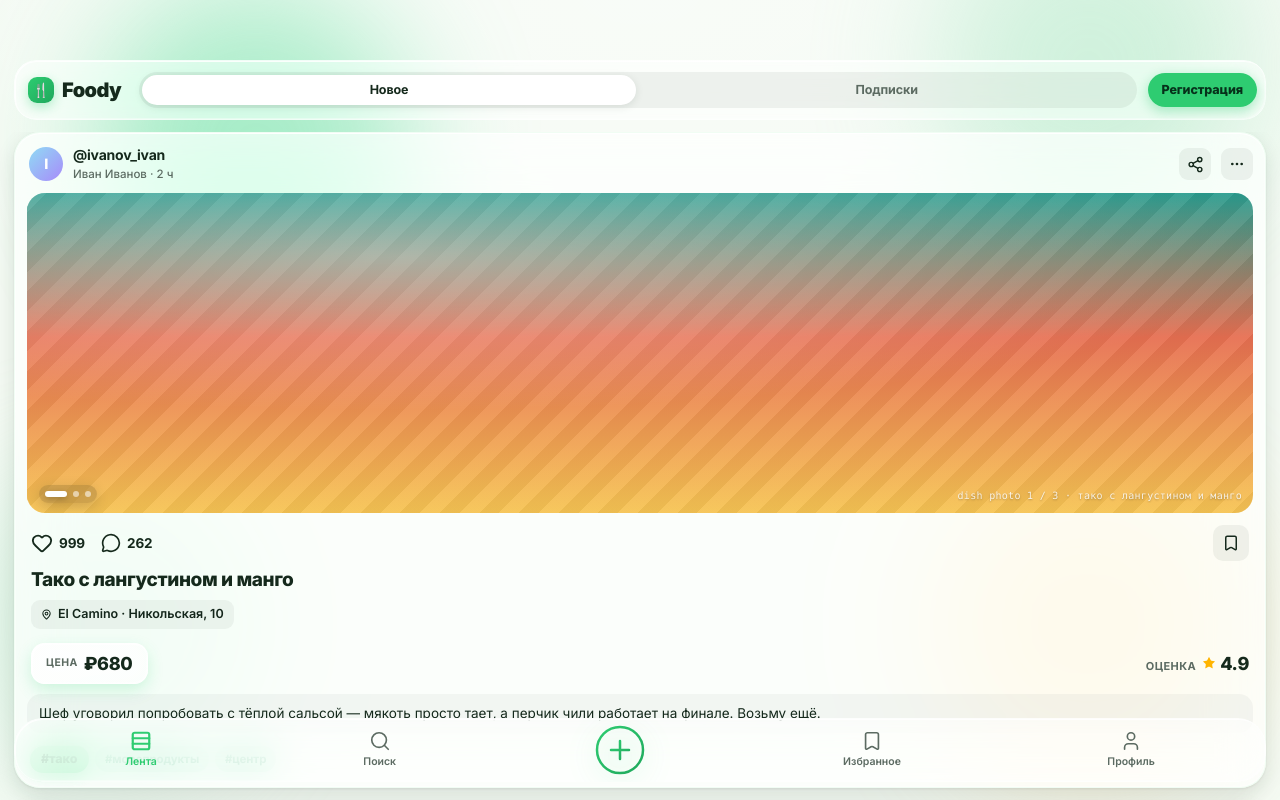
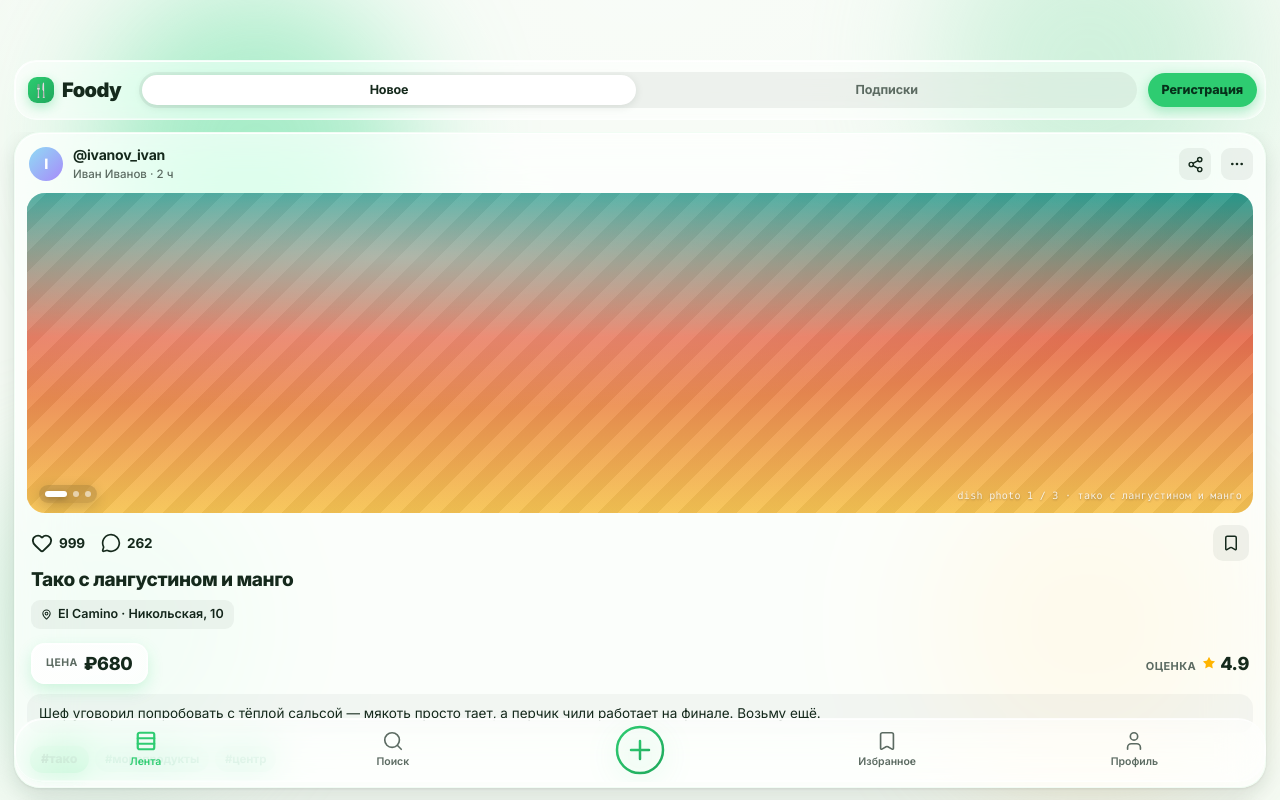
Before and after one commit to goldslugger762/foody-front, a Next.js app: page / in a window 1280 px wide. Built offline with nearby package versions, Linux system fonts and the light colour scheme.

Commit message:
center nav bottom bar

```diff
--- a/components/feed/bottom-tab-bar.tsx
+++ b/components/feed/bottom-tab-bar.tsx
@@ -27,7 +27,7 @@ type TabItem = {
 const TABS: TabItem[] = [
   { id: "feed", label: "Лента", icon: Rows3, href: "/" },
   { id: "search", label: "Поиск", icon: Search, href: "/search" },
-  { id: "add", label: "", icon: Plus, primary: true },
+  { id: "add", label: "Создать пост", icon: Plus, primary: true },
   { id: "saved", label: "Избранное", icon: Bookmark },
   { id: "me", label: "Профиль", icon: User },
 ];
@@ -48,16 +48,16 @@ export function BottomTabBar({ brand }: BottomTabBarProps) {
       className="absolute right-3.5 bottom-[18px] left-3.5 z-30 h-16"
     >
       <GlassSurface className="h-16 rounded-[28px]">
-        <div className="flex h-16 items-center justify-around px-2">
+        <ul className="grid h-16 grid-cols-5 items-center px-2">
           {TABS.map((t) => {
             const isActive = isActiveTab(t);
 
             if (t.primary) {
               return (
+                <li key={t.id} className="grid min-w-0 place-items-center">
                   <motion.button
-                  key={t.id}
                     type="button"
-                  aria-label="Создать пост"
+                    aria-label={t.label}
                     whileTap={{ scale: 0.85 }}
                     className="grid size-[50px] cursor-pointer place-items-center border-0 bg-transparent p-0"
                     style={{ filter: `drop-shadow(0 6px 14px ${brand}55)` }}
@@ -97,6 +97,7 @@ export function BottomTabBar({ brand }: BottomTabBarProps) {
                       />
                     </svg>
                   </motion.button>
+                </li>
               );
             }
 
@@ -120,29 +121,32 @@ export function BottomTabBar({ brand }: BottomTabBarProps) {
 
             if (t.href) {
               return (
+                <li key={t.id} className="min-w-0">
                   <Link
-                  key={t.id}
                     href={t.href}
                     aria-current={isActive ? "page" : undefined}
-                  className="flex cursor-pointer flex-col items-center gap-0.5 px-2 py-1.5 text-[10.5px] font-semibold transition-colors"
+                    className="mx-auto flex min-h-[50px] w-full max-w-16 cursor-pointer flex-col items-center justify-center gap-0.5 px-1 py-1.5 text-center text-[10.5px] font-semibold transition-colors"
                     style={{ color: isActive ? brand : "#5C6B62" }}
                   >
                     {inner}
                   </Link>
+                </li>
               );
             }
 
             return (
+              <li key={t.id} className="min-w-0">
                 <button
-                key={t.id}
                   type="button"
-                className="flex cursor-pointer flex-col items-center gap-0.5 border-0 bg-transparent px-2 py-1.5 text-[10.5px] font-semibold text-[#5C6B62]"
+                  aria-label={t.label}
+                  className="mx-auto flex min-h-[50px] w-full max-w-16 cursor-pointer flex-col items-center justify-center gap-0.5 border-0 bg-transparent px-1 py-1.5 text-center text-[10.5px] font-semibold text-[#5C6B62]"
                 >
                   {inner}
                 </button>
+              </li>
             );
           })}
-        </div>
+        </ul>
       </GlassSurface>
     </nav>
   );
```
Lines whose indentation alone changed are shown as unchanged.
